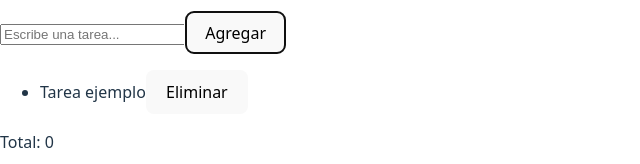
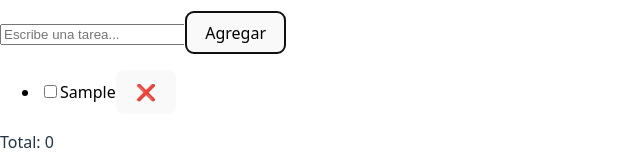
Before and after one commit to MaikelZ0712/todo-app-vite, a React (Vite) app: page / in a window 1280 px wide. Both pictures are taken after typing "Sample" into the empty fields and a click on the button "Agregar". Shown: the part 332-496 px from the top of the page, without its empty margins (0-640 px from the left). Built offline with nearby package versions, Linux system fonts and the light colour scheme.

Commit message:
feat(TodoItem): checkbox, estilos condicionales y confirmación de borrado

```diff
--- a/src/components/TodoItem.jsx
+++ b/src/components/TodoItem.jsx
@@ -1,8 +1,26 @@
-export default function TodoItem() {
+export default function TodoItem({ todo, toggleTodo, deleteTodo }) {
   return (
-    <li>
-      <span>Tarea ejemplo</span>
-      <button>Eliminar</button>
+    <li
+      style={{
+        textDecoration: todo.completed ? "line-through" : "none",
+        color: todo.completed ? "gray" : "black",
+      }}
+    >
+      <input
+        type="checkbox"
+        checked={todo.completed}
+        onChange={() => toggleTodo(todo.id)}
+      />
+      {todo.text}
+      <button
+        onClick={() => {
+          if (window.confirm("¿Seguro que deseas eliminar esta tarea?")) {
+            deleteTodo(todo.id);
+          }
+        }}
+      >
+        ❌
+      </button>
     </li>
-  )
+  );
 }
```
